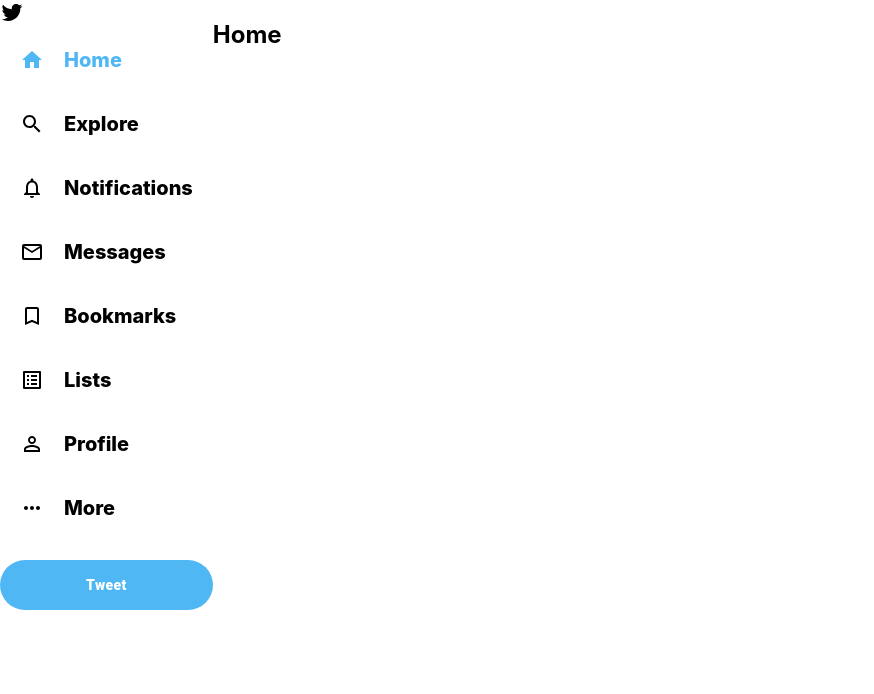
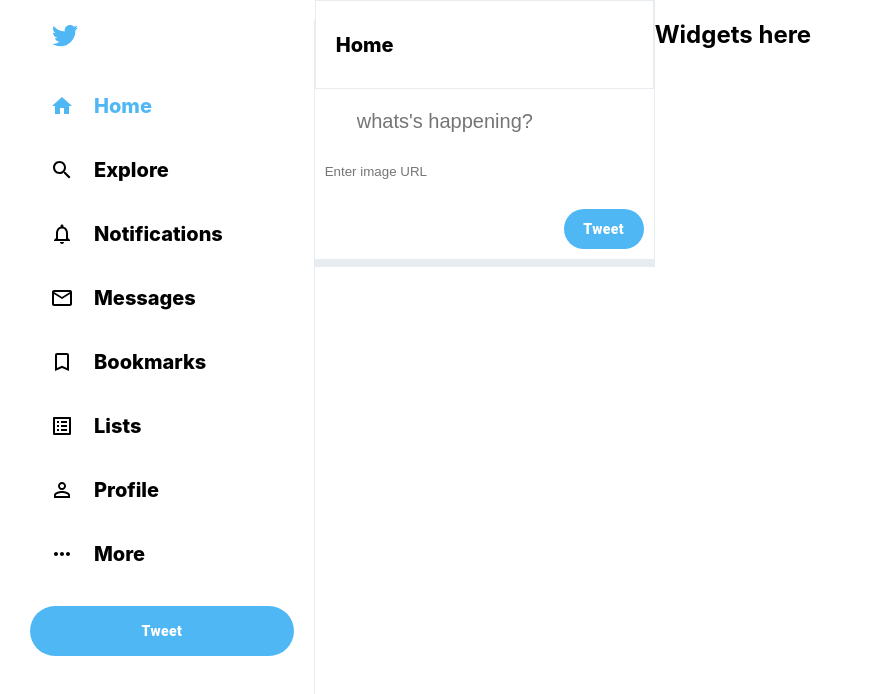
Before and after one commit to khushali452/Twitter-Clone, a React (Create React App) app: page / in a window 1280 px wide. Shown: the top 694 px of the page, without its empty margins (0-874 px from the left). Built offline with nearby package versions, Linux system fonts and the light colour scheme.

Commit message:
Tweet Box

```diff
--- a/src/App.css
+++ b/src/App.css
@@ -5,4 +5,9 @@
 
 .App{
   display: flex;
+  height: 100vh;
+  max-width: 1300px;
+  margin-left: auto;
+  margin-right: auto;
+  padding: 0 10px;
 }
--- a/src/App.js
+++ b/src/App.js
@@ -2,6 +2,8 @@
 import './App.css';
 import Feed from './Feed';
 import SidebarOption from './SidebarOption';
+import Widgets from './Widgets';
+
 
 function App() {
   return (
@@ -10,9 +12,11 @@
 
       {/*sidebar */}
       <SideBar/>
+
       {/* feed */}
       <Feed />
       {/* widgets */}
+      <Widgets />
     </div>
   );
 }
--- /dev/null
+++ b/src/Feed.css
@@ -0,0 +1,31 @@
+.feed {
+    flex: 0.4;
+    border-right: 1px solid var(--twitter-background);
+    min-width: fit-content;
+    overflow-y: scroll;
+  }
+
+  /* Hide scrollbar for Chrome, Safari and Opera */
+  .feed::-webkit-scrollbar {
+    display: none;
+  }
+
+  /* Hide scrollbar for IE, Edge and Firefox */
+  .feed {
+    -ms-overflow-style: none; /* IE and Edge */
+    scrollbar-width: none; /* Firefox */
+  }
+
+  .feed__header {
+    position: sticky;
+    top: 0;
+    background-color: white;
+    z-index: 100;
+    border: 1px solid var(--twitter-background);
+    padding: 15px 20px;
+  }
+
+  .feed__header > h2 {
+    font-size: 20px;
+    font-weight: 800;
+  }
--- a/src/Feed.js
+++ b/src/Feed.js
@@ -1,12 +1,18 @@
-import React from 'react'
+import React from 'react';
+import "./Feed.css";
+import TweetBox from './TweetBox';
 
 function Feed() {
     return (
         <div>
             {/*header */}
+            <div className="feed">
+            <div className="feed__header">
             <h2>Home</h2>
+            </div>
 
              {/*tweetbox */}
+             <TweetBox />
               {/* post*/}
               {/* post*/}
               {/* post*/}
@@ -14,6 +20,7 @@
               {/* post*/}
               {/* post*/}
               {/* post*/}
+              </div>
         </div>
     )
 }
--- a/src/SideBar.js
+++ b/src/SideBar.js
@@ -17,7 +17,7 @@
         <div className="sidebar">
 
             {/* twitter icon*/}
-            <TwitterIcon/>
+            <TwitterIcon className="sidebar__twitterIcon"/>
             {/*sidebar options */}
             <SidebarOption active Icon={HomeIcon} text="Home" />
             <SidebarOption Icon={SearchIcon} text="Explore" />
--- a/src/Sidebar.css
+++ b/src/Sidebar.css
@@ -1,5 +1,21 @@
-.sidebar__tweet{
-    background: var(--twitter-color) !important;
+.sidebar {
+    border-right: 1px solid var(--twitter-background);
+    flex: 0.3;
+    /* min-width: 250px; */
+    margin-top: 20px;
+    padding-left: 20px;
+    padding-right: 20px;
+  }
+
+  .sidebar__twitterIcon {
+    color: var(--twitter-color);
+    font-size: 30px !important;
+    margin-left: 20px;
+    margin-bottom: 20px;
+  }
+
+  .sidebar__tweet {
+    background-color: var(--twitter-color) !important;
     border: none !important;
     color: white !important;
     font-weight: 900 !important;
@@ -7,4 +23,4 @@
     border-radius: 30px !important;
     height: 50px !important;
     margin-top: 20px !important;
-}
+  }
--- /dev/null
+++ b/src/TweetBox.css
@@ -0,0 +1,38 @@
+.tweetBox{
+    padding-bottom: 10px;
+    border-bottom: 8px solid var(--twitter-background);
+    padding-right: 10px;
+}
+
+.tweetBox > form {
+    display: flex;
+    flex-direction: column;
+}
+
+.tweetBox__input{
+    padding: 20px;
+    display: flex;
+}
+
+.tweetBox__input > input {
+    flex: 1;
+    margin-left: 20px;
+    font-size: 20px;
+    border: none;
+}
+.tweetBox__tweetButton {
+    background-color: var(--twitter-color) !important;
+    border: none !important;
+    color: white !important;
+    font-weight: 900 !important;
+    text-transform: inherit !important;
+    border-radius: 30px !important;
+    width: 80px;
+    height: 40px !important;
+    margin-top: 20px !important;
+    margin-left: auto !important;
+  }
+  .tweetBox__inputImg {
+    border: none;
+    padding: 10px;
+  }
--- /dev/null
+++ b/src/TweetBox.js
@@ -0,0 +1,22 @@
+import {Button} from "@material-ui/core";
+import React from 'react';
+import "./TweetBox.css";
+import { Avatar } from "@material-ui/core" ;
+
+function TweetBox() {
+    return (
+        <div className="tweetBox">
+            <form>
+                <div className="tweetBox__input">
+                 <input placeholder="whats's happening?" type="text" />
+                </div>
+                <input className="tweetBox__inputImg"
+                placeholder="Enter image URL"
+                type="text" />
+                <Button className="tweetBox__tweetButton">Tweet</Button>
+            </form>
+        </div>
+    )
+}
+
+export default TweetBox
--- /dev/null
+++ b/src/Widgets.css
@@ -0,0 +1,3 @@
+.widgets{
+    flex: 0.3;
+}
--- /dev/null
+++ b/src/Widgets.js
@@ -0,0 +1,12 @@
+import React from 'react';
+import "./Widgets.css";
+
+function Widgets() {
+    return (
+        <div className="widgets">
+            <h2>Widgets here</h2>
+        </div>
+    )
+}
+
+export default Widgets
```
Also changed, not shown: src/Post.js (added, +11 -0 lines).
